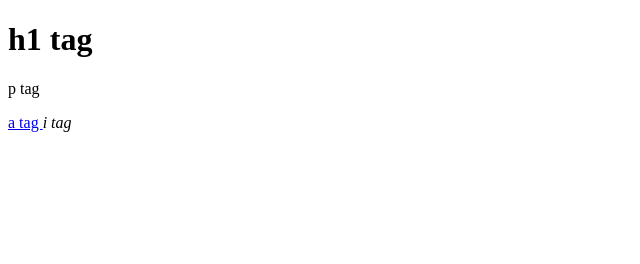
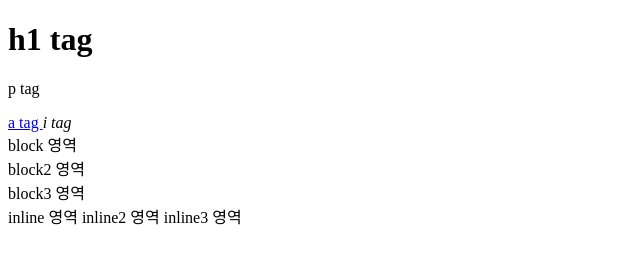
Before and after one commit to namgiseong/second, a plain HTML site: page division.html in a window 1280 px wide. Shown: the whole page, without its empty margins (0-640 px from the left). Drawn offline with Linux system fonts and the light colour scheme.

Commit message:
Add files via upload
02191418 디비젼 수정

```diff
--- a/division.html
+++ b/division.html
@@ -6,10 +6,44 @@
     </head>
 
     <body>
-        <h1> h1 tag </h1>
-        <p> p tag </p>
-        <a href="#"> a tag </a>
-        <i> i tag </i>
+        <div class="">
+                <h1> h1 tag </h1>
+        </div>
+
+        <div class="">
+            <p> p tag </p>
+        </div>
+
+        <span>
+            <a href="#"> a tag </a>
+            <i> i tag </i>
+        </span>
+
+        <span>
+            <div class="">
+                block 영역
+            </div>
+
+            <div class="">
+                block2 영역
+            </div>
+
+            <div class="">
+                block3 영역
+            </div>
+
+            <span>
+                inline 영역
+            </span>
+
+            <span>
+                inline2 영역
+            </span>
+
+            <span>
+                inline3 영역
+            </span>
+        </span>
 
     </body>
 </html>
```
